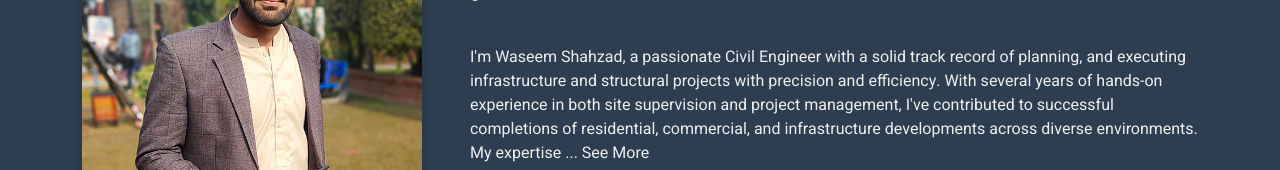
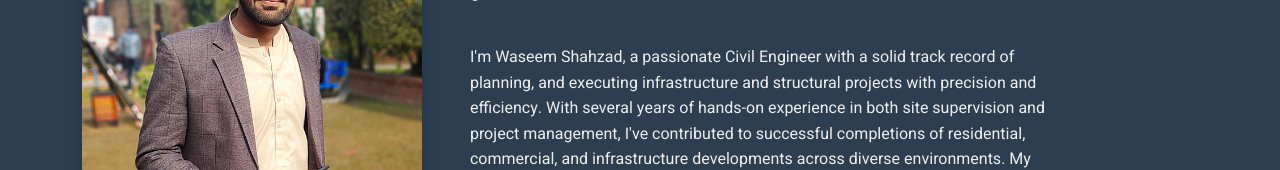
Before and after one commit to wasimanak/wasimanak.github.io, a plain HTML site: page index.html in a window 1280 px wide. Shown: the part 115-285 px from the top of the page. Drawn offline with nearby package versions, Linux system fonts and the light colour scheme.

Commit message:
Add files via upload

```diff
--- a/css/style.css
+++ b/css/style.css
@@ -24,17 +24,19 @@
     height: 100% !important;
   }
 }
-.truncate {
-    display: -webkit-box;
-    -webkit-line-clamp: 3; /* Show only 3 lines */
-    -webkit-box-orient: vertical;
-    overflow: hidden;
-    text-overflow: ellipsis;
+
+
+#aboutText {
     line-height: 1.6em;
-    max-height: 4.8em; /* 3 lines * line-height */
+    max-width: 600px;
 }
 
-
+.toggle-link {
+    color: rgb(134, 134, 221);
+    font-weight: bold;
+    cursor: pointer;
+    text-decoration: none;
+}
 .fw-semi-bold {
   font-weight: 600;
 }
```
